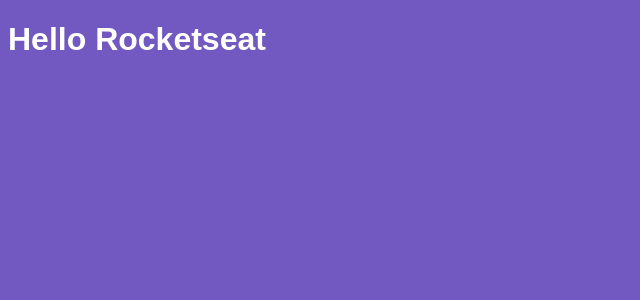
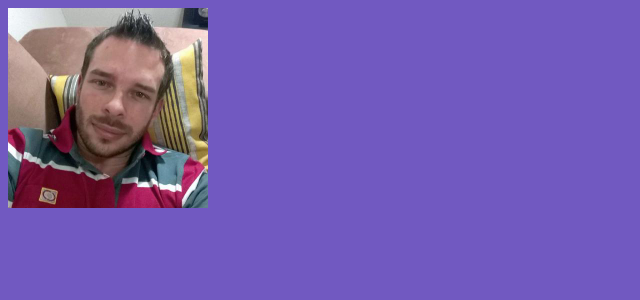
Before and after one commit to osvaldokalvaitir/reactjs-gostack9-module4, a React app: page / in a window 1280 px wide. Shown: the top 300 px of the page, without its empty margins (0-640 px from the left). Built offline with nearby package versions, Linux system fonts and the light colour scheme.

Commit message:
Importando imagens

```diff
--- a/package.json
+++ b/package.json
@@ -15,6 +15,7 @@
     "@babel/preset-react": "^7.0.0",
     "babel-loader": "^8.0.6",
     "css-loader": "^3.2.0",
+    "file-loader": "^4.2.0",
     "style-loader": "^1.0.0",
     "webpack": "^4.40.2",
     "webpack-cli": "^3.3.9",
--- a/src/App.js
+++ b/src/App.js
@@ -1,8 +1,10 @@
 import React from 'react';
 import './app.css';
 
+import profile from './assets/profile.jpg';
+
 function App() {
-  return <h1>Hello Rocketseat</h1>
+  return <img width="200" src={profile} />
 }
 
 export default App;
--- a/webpack.config.js
+++ b/webpack.config.js
@@ -23,6 +23,11 @@
           { loader: 'style-loader' },
           { loader: 'css-loader' },
         ]
+      }, {
+        test: /.*\.(get|png|jpe?g)$/i,
+        use: {
+          loader: 'file-loader'
+        }
       }
     ]
   }
```
Also changed, not shown: src/assets/profile.jpg (added), 1 other file (tests, documents, lock files or other folders).
